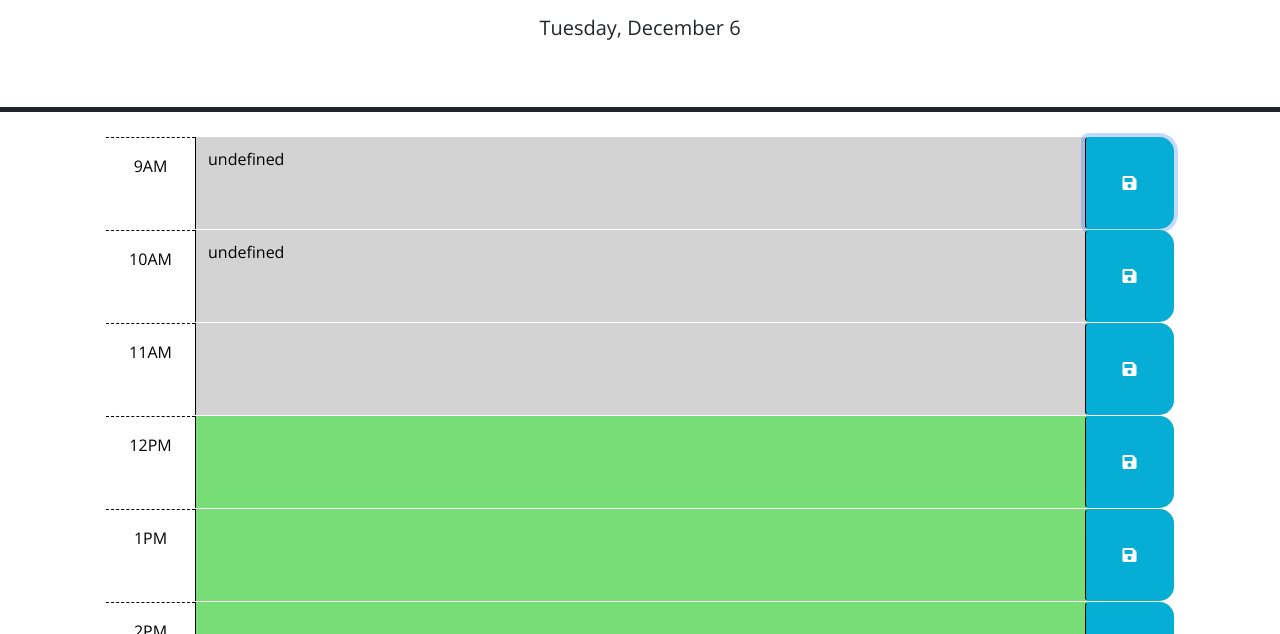
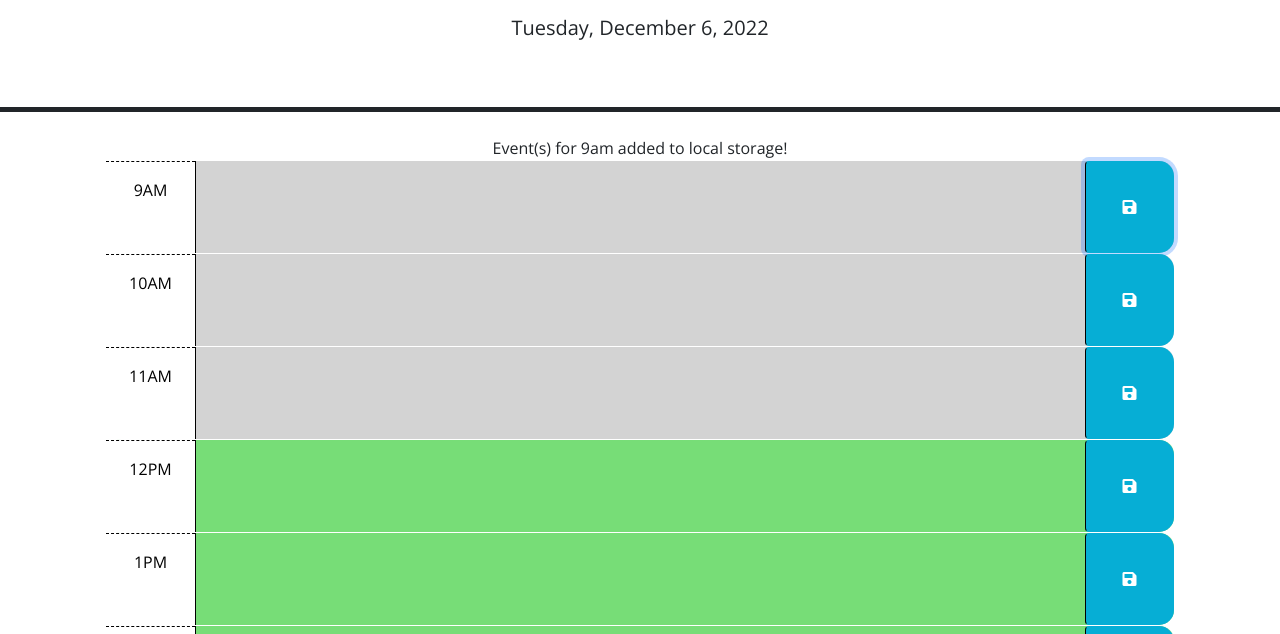
Before and after one commit to bettybowie/challenge-5, a plain HTML site: page index.html in a window 1280 px wide. Both pictures are taken after a click on the button 1129 px from the left and 348 px from the top of the page. Shown: the part 166-800 px from the top of the page. Drawn offline with nearby package versions, Linux system fonts and the light colour scheme.

Commit message:
cleaned up codes

```diff
--- a/index.html
+++ b/index.html
@@ -29,6 +29,7 @@
       <p id="currentDay" class="lead"></p>
     </header>
     <div class="container-lg px-5">
+        <div id="message" style="text-align: center;"></div>
         <div id="hour-9" class="row time-block">
           <div class="col-2 col-md-1 hour text-center py-3">9AM</div>
           <textarea class="col-8 col-md-10 description" rows="3"> </textarea>
--- a/script.js
+++ b/script.js
@@ -9,51 +9,60 @@ $(function () {
 
   // Click listeners to save the notes
   var saveBtn = document.querySelectorAll(".saveBtn");
-  var textarea = document.getElementsByTagName("textarea");
+  var textarea = document.querySelectorAll(".description");
 
   saveBtn[0].addEventListener("click", function(e) {
     e.preventDefault();
     localStorage.setItem("9am", textarea[0].value);
+    document.getElementById("message").innerHTML = "Event(s) for 9am added to local storage!";
   })
 
   saveBtn[1].addEventListener("click", function(e) {
     e.preventDefault();
     localStorage.setItem("10am", textarea[1].value);
+    document.getElementById("message").innerHTML = "Event(s) for 10am added to local storage!";
   })
 
   saveBtn[2].addEventListener("click", function(e) {
     e.preventDefault();
     localStorage.setItem("11am", textarea[2].value);
+    document.getElementById("message").innerHTML = "Event(s) for 11am added to local storage!";
   })
 
   saveBtn[3].addEventListener("click", function(e) {
     e.preventDefault();
     localStorage.setItem("12pm", textarea[3].value);
+    document.getElementById("message").innerHTML = "Event(s) for 12pm added to local storage!";
   })
 
   saveBtn[4].addEventListener("click", function(e) {
     e.preventDefault();
     localStorage.setItem("1pm", textarea[4].value);
+    document.getElementById("message").innerHTML = "Event(s) for 1pm added to local storage!";
   })
 
   saveBtn[5].addEventListener("click", function(e) {
     e.preventDefault();
     localStorage.setItem("2pm", textarea[5].value);
+    document.getElementById("message").innerHTML = "Event(s) for 2pm added to local storage!";
   })
 
   saveBtn[6].addEventListener("click", function(e) {
     e.preventDefault();
     localStorage.setItem("3pm", textarea[6].value);
+    document.getElementById("message").innerHTML = "Event(s) for 3pm added to local storage!";
   })
 
   saveBtn[7].addEventListener("click", function(e) {
     e.preventDefault();
     localStorage.setItem("4pm", textarea[7].value);
+    document.getElementById("message").innerHTML = "Event(s) for 4pm added to local storage!";
   })
 
   saveBtn[8].addEventListener("click", function(e) {
     e.preventDefault();
     localStorage.setItem("5pm", textarea[8].value);
+    document.getElementById("message").innerHTML = "Event(s) for 5pm added to local storage!";
   })
 
 
@@ -133,18 +142,18 @@ $(function () {
     document.getElementById("hour-5").classList.add("past");
   }
 
-  //
-  // TODO: Add code to get any user input that was saved in localStorage and set
-  // the values of the corresponding textarea elements. HINT: How can the id
-  // attribute of each time-block be used to do this?
-  textarea[0].value = localStorage.getItem["9am"];
-  textarea[1].value = localStorage.getItem["10am"];
-
-
-
-
+  //Retrieve the data from local storage
+  textarea[0].value = localStorage.getItem("9am");
+  textarea[1].value = localStorage.getItem("10am");
+  textarea[2].value = localStorage.getItem("11am");
+  textarea[3].value = localStorage.getItem("12pm");
+  textarea[4].value = localStorage.getItem("1pm");
+  textarea[5].value = localStorage.getItem("2pm");
+  textarea[6].value = localStorage.getItem("3pm");
+  textarea[7].value = localStorage.getItem("4pm");
+  textarea[8].value = localStorage.getItem("5pm");
 
   // Display the current date in the header of the page.
-  var todayDate = dayjs().format('dddd, MMMM D');
+  var todayDate = dayjs().format('dddd, MMMM D, YYYY');
   $('#currentDay').text(todayDate);
   });
```
